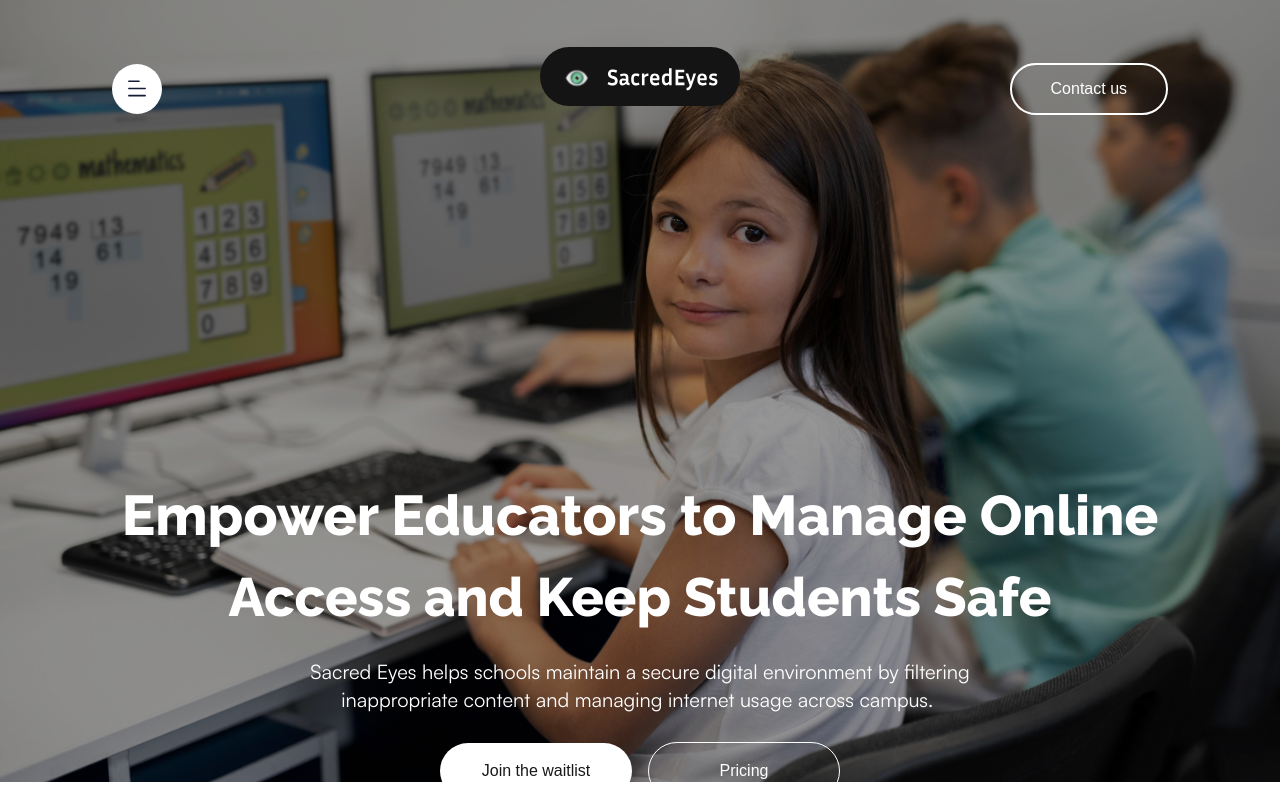
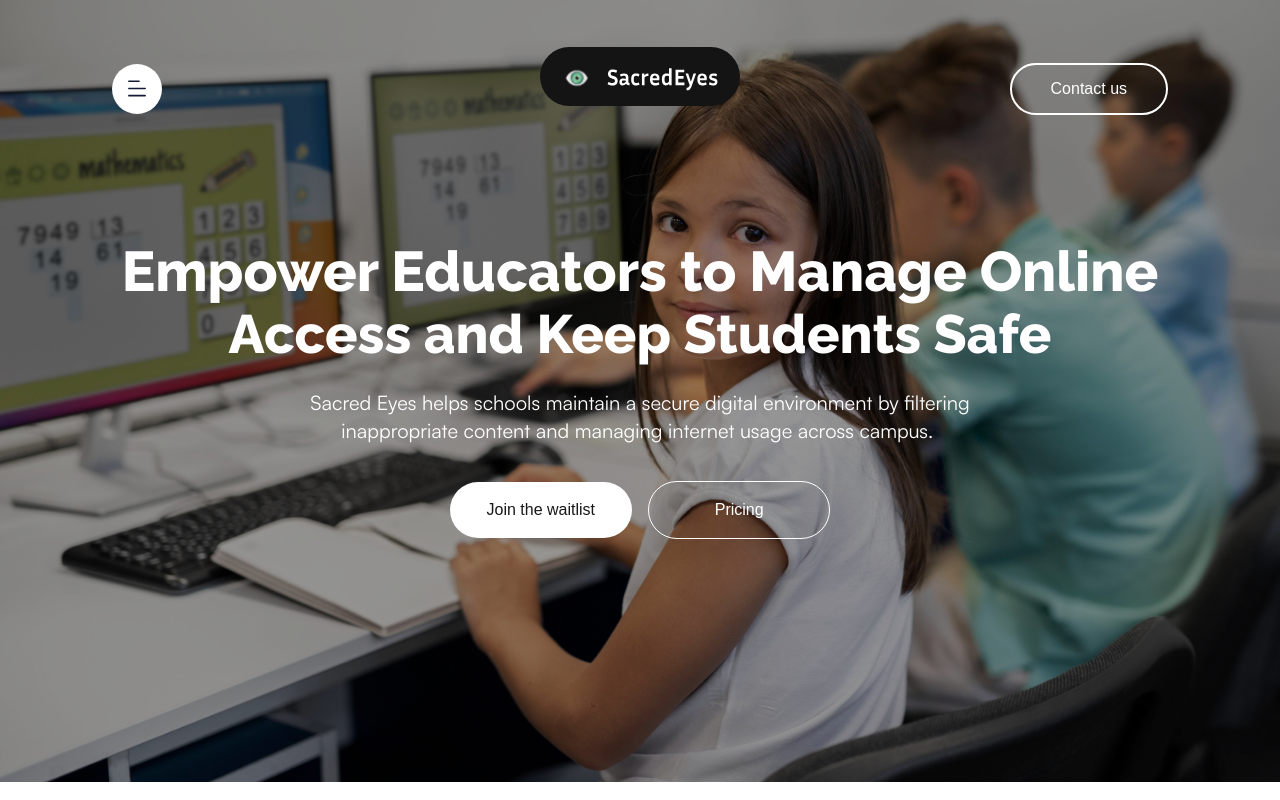
Before and after one commit to ajeigbepaul/sacredeye, a Next.js app: page / in a window 1280 px wide. Built offline with nearby package versions, Linux system fonts and the light colour scheme.

Commit message:
making progress

```diff
--- a/components/BannerInfo.tsx
+++ b/components/BannerInfo.tsx
@@ -13,34 +13,34 @@ const BannerInfo = ({
   id: number;
 }) => {
   return (
-    <div className="w-full h-auto grid grid-cols-1">
-      <div className="h-screen w-full max-w-7xl mx-auto">
-        <div className="w-full flex flex-col items-center h-full justify-end  space-y-5">
-          <div className="w-full flex flex-col items-center justify-center  p-0 mt-6">
-            <h1 className="font-raleway font-extrabold text-white text-[56px] lg:mt-6">
+    <div className="w-full h-auto flex justify-center items-center px-4 md:px-6 lg:px-8">
+      <div className="h-screen w-full max-w-7xl mx-auto flex flex-col items-center justify-center space-y-7">
+        <div className="flex flex-col items-center justify-center text-center space-y-2 px-4">
+          <h1 className="font-raleway font-extrabold text-white text-3xl sm:text-4xl md:text-5xl lg:text-[56px]">
             {title}
           </h1>
-            <h1 className="font-raleway font-extrabold text-white text-[54px]">
+          <h1 className="font-raleway font-extrabold text-white text-3xl sm:text-4xl md:text-5xl lg:text-[54px]">
             {title2}
           </h1>
         </div>
+
         <p
-            className={`font-satoshi lg:text-xl font-medium text-center text-white ${
-              id === 1 ? "md:w-[47%]" : "md:w-[60%]"
+          className={`font-satoshi font-medium text-white text-base sm:text-lg md:text-xl text-center ${
+            id === 1 ? "w-full md:w-[47%]" : "w-full md:w-[60%]"
           }`}
         >
           {description}
         </p>
-          <div className="w-full flex items-center justify-center space-x-4 pt-2">
+
+        <div className="flex items-center w-full justify-center space-x-4 pt-2">
           <Button
             name="Join the waitlist"
-              buttonClass="bg-white text-black rounded-full p-4 w-[15%]"
+            buttonClass="bg-white text-black rounded-full p-3 sm:p-4 w-[45%] sm:w-[35%] md:w-[20%] lg:w-[15%]"
           />
           <Button
             name="Pricing"
-              buttonClass="border border-white text-white rounded-full p-4 w-[15%]"
+            buttonClass="border border-white text-white rounded-full p-3 sm:p-4 w-[45%] sm:w-[35%] md:w-[20%] lg:w-[15%]"
           />
-          </div>
         </div>
       </div>
     </div>
--- a/components/Slider.tsx
+++ b/components/Slider.tsx
@@ -22,21 +22,33 @@ function Slider({
   //   setLoading(false); // Set loading to false when image loads
   // };
   return (
-    <div className=" h-full relative w-full scrollbar-none">
+    // <div className=" h-full relative w-full scrollbar-none">
+    //   <Image
+    //     src={image}
+    //     alt="bannerimg"
+    //     width={1020}
+    //     height={750}
+    //     className="w-full relative scrollbar-none h-full object-cover"
+    //     // onLoad={handleImageLoad} // Handle image load
+    //   />
+    //   <div className=" absolute top-0 lg:w-full lg:h-auto grid grid-cols-1">
+    //     <div className="w-full h-full flex items-start">
+    //       <div className="w-full">
+    //         <BannerInfo title={title} title2={title2} description={description} id={id} />
+    //       </div>
+    //     </div>
+    //   </div>
+    // </div>
+    <div className="relative w-full h-full scrollbar-none">
       <Image
         src={image}
         alt="bannerimg"
         width={1020}
         height={750}
-        className="w-full relative scrollbar-none h-full object-cover"
-        // onLoad={handleImageLoad} // Handle image load
+        className="w-full h-full object-cover"
       />
-      <div className=" absolute top-0 lg:w-full lg:h-auto grid grid-cols-1">
-        <div className="w-full h-full flex items-start">
-          <div className="w-full">
-            <BannerInfo title={title} title2={title2} description={description} id={id} />
-          </div>
-        </div>
+      <div className="absolute inset-0 flex items-center justify-center">
+        <BannerInfo title={title} title2={title2} description={description} id={id} />
       </div>
     </div>
   );
```
Lines whose indentation alone changed are shown as unchanged.
